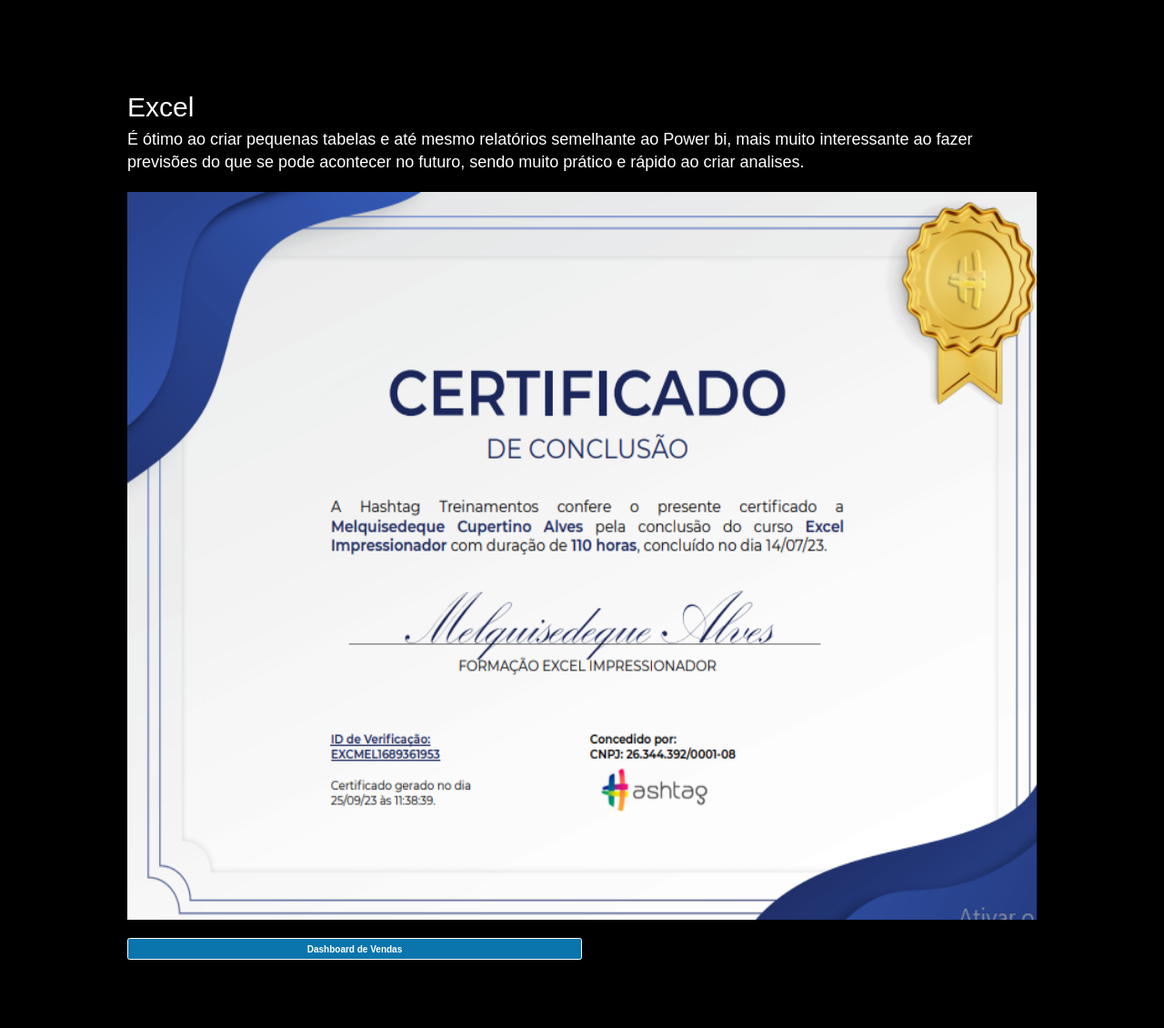
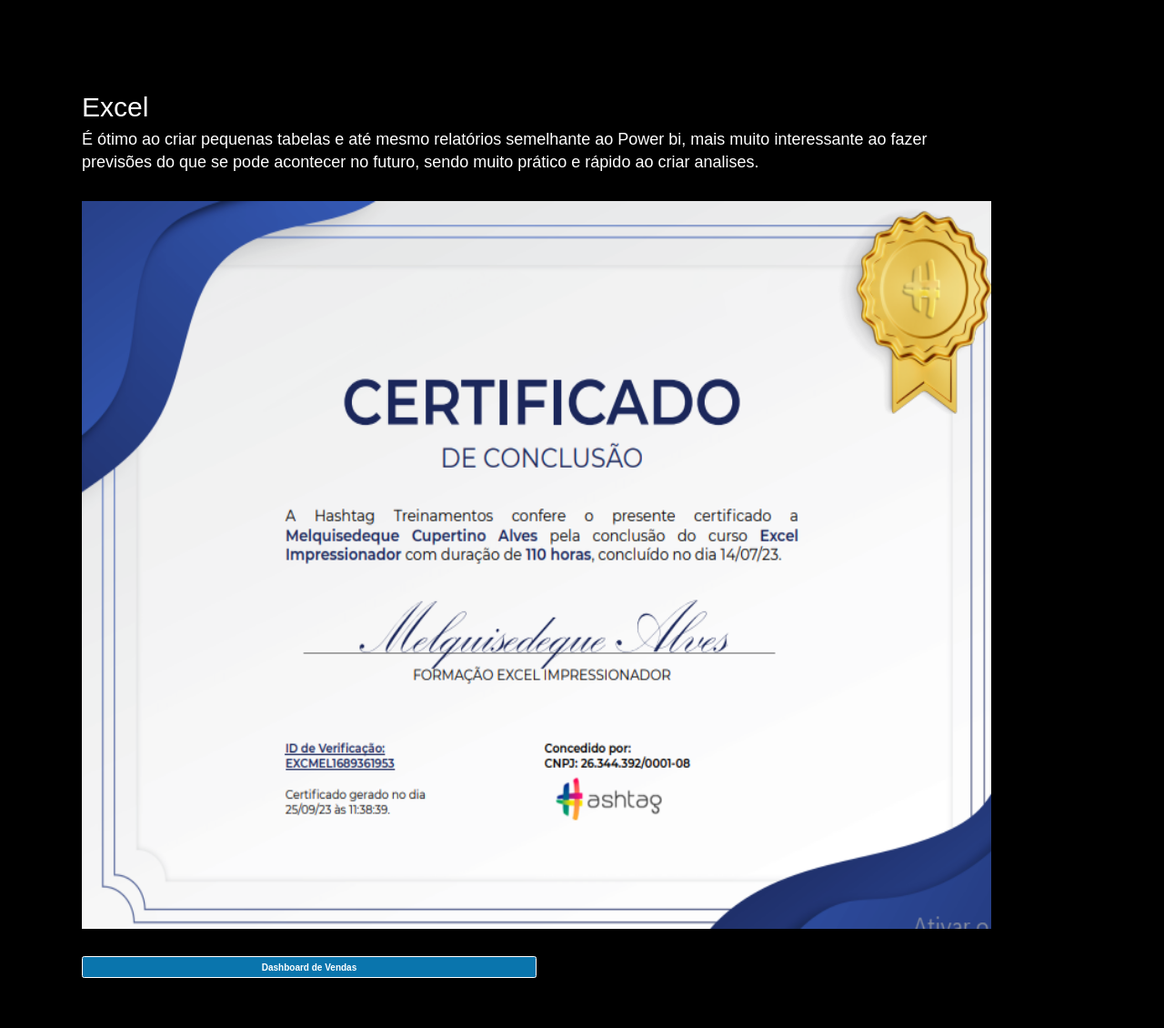
Before and after one commit to MelquiAlves2001/meucurriculo, a Flask app: page /excel in a window 1280 px wide. Shown: the part 90-1220 px from the top of the page at 91% size. Run offline with Flask 3, Linux system fonts and the light colour scheme.

Commit message:
update imgs

```diff
--- a/melqui/static/main.css
+++ b/melqui/static/main.css
@@ -89,9 +89,9 @@ nav {
     padding: 5rem;
     margin: 5rem;
     display: grid;
-    gap: 1rem;
+    gap: 2rem;
     align-items: center;
-    justify-content: space-between;
+    justify-content: center;
     color: white;
 
     & h1 {
```
